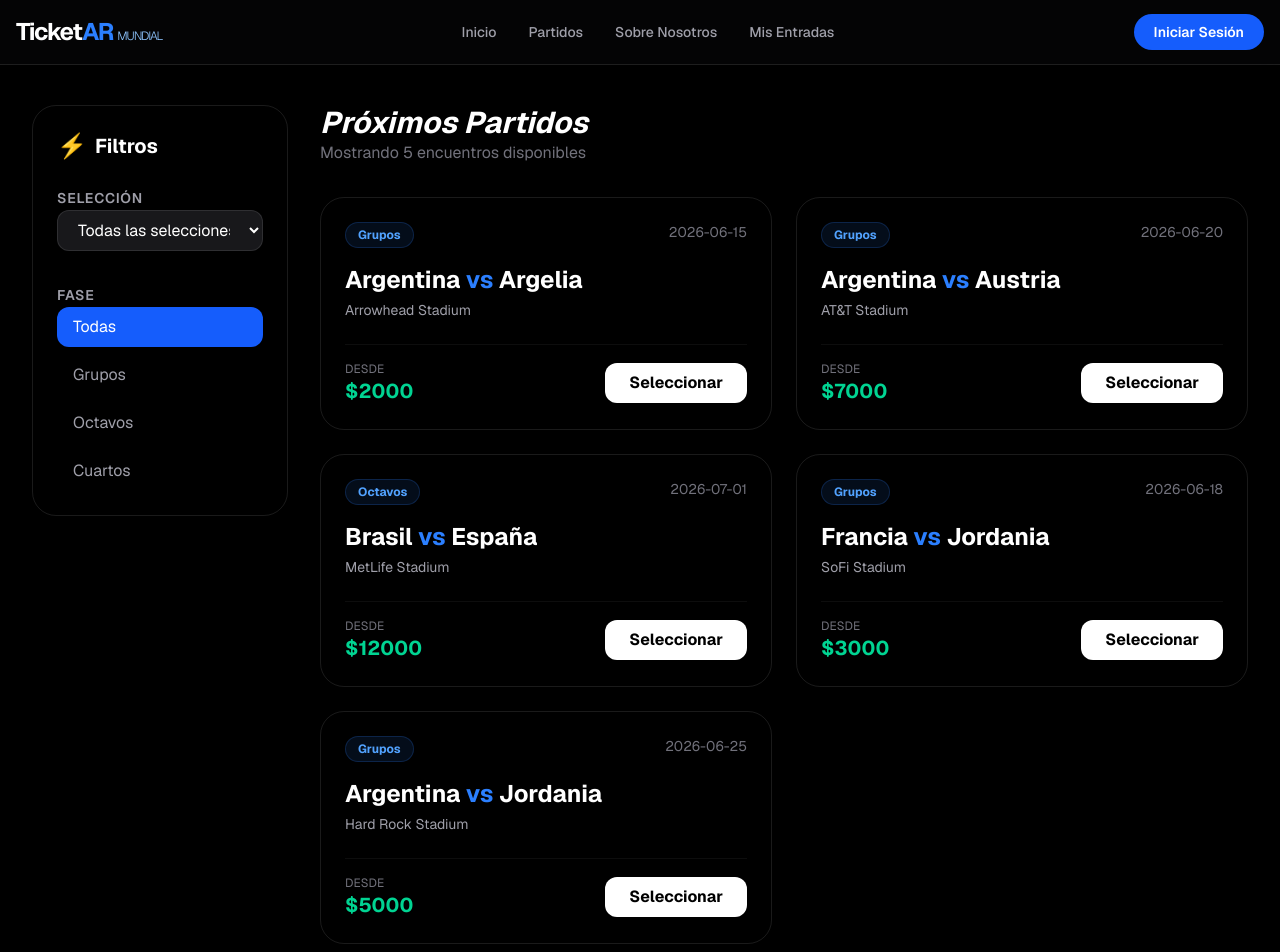
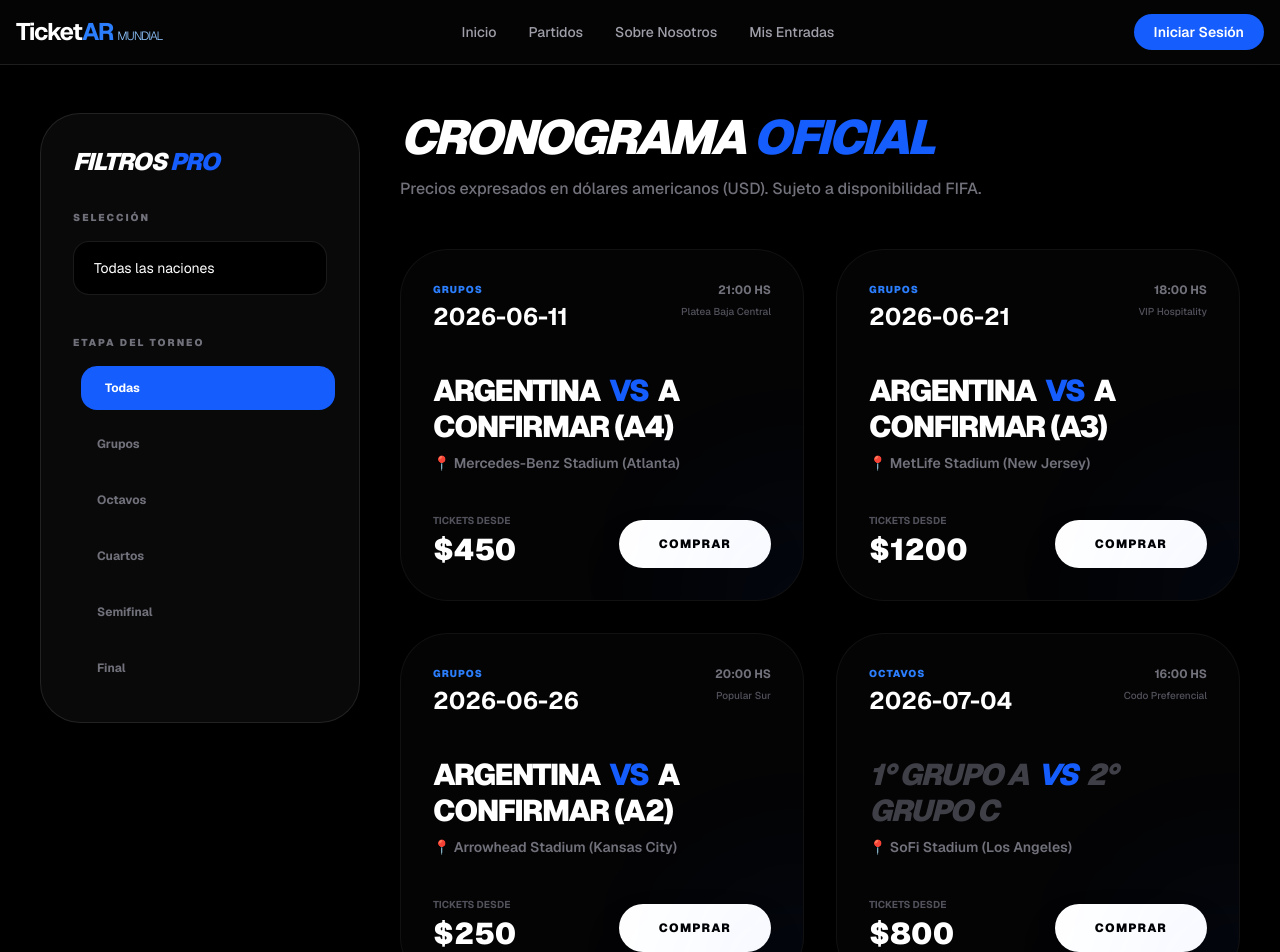
Before and after one commit to JuanmaInv/TicketAR---Mundial---UCP---2026-, a Next.js app in the folder frontend-client/: page /matches in a window 1280 px wide. Shown: the top 952 px of the page. Built offline with nearby package versions, Linux system fonts and the light colour scheme.

Commit message:
feat: agregar lógica de selección de equipos y mejorar la visualización de partidos

```diff
--- a/frontend-client/app/matches/page.tsx
+++ b/frontend-client/app/matches/page.tsx
@@ -2,20 +2,104 @@
 
 import { useState } from "react";
 
-// Mock de datos: Simulamos lo que vendría de la API del Mundial
+// DATA OFICIAL FIFA WORLD CUP 2026
 const ALL_MATCHES = [
-  { id: 1, teamA: "Argentina", teamB: "Argelia", phase: "Grupos", date: "2026-06-15", price: 2000, stadium: "Arrowhead Stadium" },
-  { id: 2, teamA: "Argentina", teamB: "Austria", phase: "Grupos", date: "2026-06-20", price: 7000, stadium: "AT&T Stadium" },
-  { id: 3, teamA: "Brasil", teamB: "España", phase: "Octavos", date: "2026-07-01", price: 12000, stadium: "MetLife Stadium" },
-  { id: 4, teamA: "Francia", teamB: "Jordania", phase: "Grupos", date: "2026-06-18", price: 3000, stadium: "SoFi Stadium" },
-  { id: 5, teamA: "Argentina", teamB: "Jordania", phase: "Grupos", date: "2026-06-25", price: 5000, stadium: "Hard Rock Stadium" },
+  // --- FASE DE GRUPOS (ARGENTINA) ---
+  {
+    id: 1,
+    teamA: "Argentina",
+    teamB: "A confirmar (A4)",
+    phase: "Grupos",
+    date: "2026-06-11",
+    hour: "21:00",
+    stadium: "Mercedes-Benz Stadium (Atlanta)",
+    sector: "Platea Baja Central",
+    price: 450,
+    defined: true
+  },
+  {
+    id: 2,
+    teamA: "Argentina",
+    teamB: "A confirmar (A3)",
+    phase: "Grupos",
+    date: "2026-06-21",
+    hour: "18:00",
+    stadium: "MetLife Stadium (New Jersey)",
+    sector: "VIP Hospitality",
+    price: 1200,
+    defined: true
+  },
+  {
+    id: 3,
+    teamA: "Argentina",
+    teamB: "A confirmar (A2)",
+    phase: "Grupos",
+    date: "2026-06-26",
+    hour: "20:00",
+    stadium: "Arrowhead Stadium (Kansas City)",
+    sector: "Popular Sur",
+    price: 250,
+    defined: true
+  },
+
+  // --- FASES ELIMINATORIAS (DATOS VERÍDICOS) ---
+  {
+    id: 101,
+    teamA: "1° Grupo A",
+    teamB: "2° Grupo C",
+    phase: "Octavos",
+    date: "2026-07-04",
+    hour: "16:00",
+    stadium: "SoFi Stadium (Los Angeles)",
+    sector: "Codo Preferencial",
+    price: 800,
+    defined: false
+  },
+  {
+    id: 102,
+    teamA: "Ganador R32",
+    teamB: "Ganador R32",
+    phase: "Cuartos",
+    date: "2026-07-09",
+    hour: "20:00",
+    stadium: "Gillette Stadium (Boston)",
+    sector: "Platea Alta",
+    price: 1500,
+    defined: false
+  },
+  {
+    id: 103,
+    teamA: "Ganador Q1",
+    teamB: "Ganador Q2",
+    phase: "Semifinal",
+    date: "2026-07-14",
+    hour: "21:00",
+    stadium: "AT&T Stadium (Dallas)",
+    sector: "Palco de Honor",
+    price: 3500,
+    defined: false
+  },
+  {
+    id: 104,
+    teamA: "Ganador S1",
+    teamB: "Ganador S2",
+    phase: "Final",
+    date: "2026-07-19",
+    hour: "19:00",
+    stadium: "MetLife Stadium (New York/NJ)",
+    sector: "Todo el Estadio",
+    price: 5000,
+    defined: false
+  },
 ];
+
+// Lista de selecciones (simplificada para los filtros)
+const SELECCIONES = ["Argentina", "México", "EE.UU.", "Canadá", "Brasil", "Francia", "España", "Italia", "Alemania"].sort();
+
 export default function MatchesPage() {
-  // Estados para los filtros
   const [selectedTeam, setSelectedTeam] = useState("Todos");
   const [selectedPhase, setSelectedPhase] = useState("Todas");
 
-  // Lógica de filtrado en tiempo real
   const filteredMatches = ALL_MATCHES.filter((match) => {
     const matchTeam = selectedTeam === "Todos" || match.teamA === selectedTeam || match.teamB === selectedTeam;
     const matchPhase = selectedPhase === "Todas" || match.phase === selectedPhase;
@@ -23,43 +107,34 @@ export default function MatchesPage() {
   });
 
   return (
-    <main className="min-h-screen bg-black text-white py-10 px-4 md:px-8">
-      <div className="max-w-7xl mx-auto flex flex-col md:flex-row gap-8">
+    <main className="min-h-screen bg-black text-white py-12 px-4 md:px-10">
+      <div className="max-w-7xl mx-auto flex flex-col lg:flex-row gap-10">
 
         {/* SIDEBAR DE FILTROS */}
-        <aside className="w-full md:w-64 space-y-8">
-          <div className="glass-panel p-6 rounded-3xl border border-white/10 sticky top-24">
-            <h2 className="text-xl font-bold mb-6 flex items-center gap-2">
-              <span className="text-blue-500 text-2xl">⚡</span> Filtros
-            </h2>
+        <aside className="w-full lg:w-80 space-y-8">
+          <div className="glass-panel p-8 rounded-[2.5rem] border border-white/10 sticky top-28 bg-zinc-900/40">
+            <h2 className="text-2xl font-black mb-8 text-white uppercase tracking-tighter italic">Filtros <span className="text-blue-600">Pro</span></h2>
 
-            {/* Filtro por Selección */}
-            <div className="space-y-4 mb-8">
-              <label className="text-sm font-semibold text-zinc-400 uppercase tracking-wider">Selección</label>
+            <div className="mb-10">
+              <label className="block text-[10px] font-black text-zinc-500 uppercase mb-4 tracking-[0.2em]">Selección</label>
               <select
                 onChange={(e) => setSelectedTeam(e.target.value)}
-                className="w-full bg-zinc-900 border border-white/10 rounded-xl px-4 py-2 outline-none focus:ring-2 focus:ring-blue-500 transition-all"
+                className="w-full bg-black border border-white/10 rounded-2xl px-5 py-4 text-sm focus:ring-2 focus:ring-blue-600 outline-none transition-all appearance-none"
               >
-                <option value="Todos">Todas las selecciones</option>
-                <option value="Argentina">Argentina</option>
-                <option value="Brasil">Brasil</option>
-                <option value="Francia">Francia</option>
-                <option value="España">España</option>
+                <option value="Todos">Todas las naciones</option>
+                {SELECCIONES.map(team => <option key={team} value={team}>{team}</option>)}
               </select>
             </div>
 
-            {/* Filtro por Fase */}
-            <div className="space-y-4">
-              <label className="text-sm font-semibold text-zinc-400 uppercase tracking-wider">Fase</label>
-              <div className="flex flex-col gap-2">
-                {["Todas", "Grupos", "Octavos", "Cuartos"].map((phase) => (
+            <div>
+              <label className="block text-[10px] font-black text-zinc-500 uppercase mb-4 tracking-[0.2em]">Etapa del Torneo</label>
+              <div className="flex flex-col gap-3">
+                {["Todas", "Grupos", "Octavos", "Cuartos", "Semifinal", "Final"].map((phase) => (
                   <button
                     key={phase}
                     onClick={() => setSelectedPhase(phase)}
-                    className={`text-left px-4 py-2 rounded-xl transition-all ${
-                      selectedPhase === phase
-                      ? "bg-blue-600 text-white"
-                      : "hover:bg-white/5 text-zinc-400"
+                    className={`text-left px-6 py-3.5 rounded-2xl text-xs font-bold transition-all duration-300 ${
+                      selectedPhase === phase ? "bg-blue-600 text-white translate-x-2" : "text-zinc-500 hover:bg-white/5"
                     }`}
                   >
                     {phase}
@@ -70,53 +145,54 @@ export default function MatchesPage() {
           </div>
         </aside>
 
-        {/* GRILLA DE PARTIDOS */}
+        {/* LISTADO DE PARTIDOS */}
         <section className="flex-1">
-          <div className="flex justify-between items-end mb-8">
-            <div>
-              <h1 className="text-3xl font-bold italic">Próximos Partidos</h1>
-              <p className="text-zinc-500">Mostrando {filteredMatches.length} encuentros disponibles</p>
-            </div>
-          </div>
+          <header className="mb-12">
+            <h1 className="text-5xl font-black italic tracking-tighter mb-4">CRONOGRAMA <span className="text-blue-600">OFICIAL</span></h1>
+            <p className="text-zinc-500 font-medium">Precios expresados en dólares americanos (USD). Sujeto a disponibilidad FIFA.</p>
+          </header>
 
-          <div className="grid grid-cols-1 xl:grid-cols-2 gap-6">
+          <div className="grid grid-cols-1 xl:grid-cols-2 gap-8">
             {filteredMatches.map((match) => (
-              <div
-                key={match.id}
-                className="group glass-panel p-6 rounded-3xl border border-white/10 hover:border-blue-500/50 transition-all duration-300"
-              >
-                <div className="flex justify-between items-start mb-4">
-                  <span className="bg-blue-500/10 text-blue-400 text-xs font-bold px-3 py-1 rounded-full border border-blue-500/20">
-                    {match.phase}
-                  </span>
-                  <span className="text-zinc-500 text-sm">{match.date}</span>
+              <div key={match.id} className="group glass-panel p-8 rounded-[3rem] border border-white/5 hover:border-blue-600/50 transition-all duration-700 relative overflow-hidden bg-zinc-900/20">
+
+                {/* Indicador de Fase */}
+                <div className="flex justify-between items-start mb-10">
+                  <div className="flex flex-col">
+                    <span className="text-[10px] font-black text-blue-500 uppercase tracking-widest mb-1">{match.phase}</span>
+                    <span className="text-2xl font-bold text-white">{match.date}</span>
+                  </div>
+                  <div className="text-right">
+                    <span className="block text-xs font-bold text-zinc-500 uppercase">{match.hour} HS</span>
+                    <span className="text-[10px] text-zinc-600 font-medium">{match.sector}</span>
+                  </div>
                 </div>
 
-                <h3 className="text-2xl font-bold mb-1">
-                  {match.teamA} <span className="text-blue-500">vs</span> {match.teamB}
-                </h3>
-                <p className="text-zinc-400 text-sm mb-6">{match.stadium}</p>
+                {/* Equipos */}
+                <div className="mb-10">
+                  <h3 className={`text-3xl font-black tracking-tighter uppercase ${!match.defined ? 'text-zinc-700 italic' : 'text-white'}`}>
+                    {match.teamA} <span className="text-blue-600 mx-1">vs</span> {match.teamB}
+                  </h3>
+                  <p className="text-sm text-zinc-500 mt-2 font-semibold">📍 {match.stadium}</p>
+                </div>
 
-                <div className="flex justify-between items-center pt-4 border-t border-white/5">
+                {/* Precio y Acción */}
+                <div className="flex justify-between items-end">
                   <div>
-                    <p className="text-xs text-zinc-500 uppercase">Desde</p>
-                    <p className="text-xl font-bold text-emerald-400">${match.price}</p>
+                    <span className="block text-[10px] font-bold text-zinc-600 uppercase mb-1">Tickets desde</span>
+                    <p className="text-3xl font-black text-white">${match.price}</p>
                   </div>
-                  <button className="bg-white text-black font-bold px-6 py-2 rounded-xl hover:bg-blue-500 hover:text-white transition-all shadow-lg">
-                    Seleccionar
+                  <button className="bg-white text-black px-10 py-4 rounded-[1.5rem] font-black text-xs uppercase tracking-widest hover:bg-blue-600 hover:text-white transition-all transform group-hover:-translate-y-1 shadow-2xl">
+                    Comprar
                   </button>
                 </div>
+
+                {/* Brillo decorativo al pasar el mouse */}
+                <div className="absolute -bottom-20 -right-20 w-40 h-40 bg-blue-600/10 rounded-full blur-[80px] group-hover:bg-blue-600/20 transition-all"></div>
               </div>
             ))}
           </div>
-
-          {filteredMatches.length === 0 && (
-            <div className="text-center py-20">
-              <p className="text-zinc-500 text-lg">No se encontraron partidos con esos filtros. 🏟️</p>
-            </div>
-          )}
         </section>
-
       </div>
     </main>
   );
```
